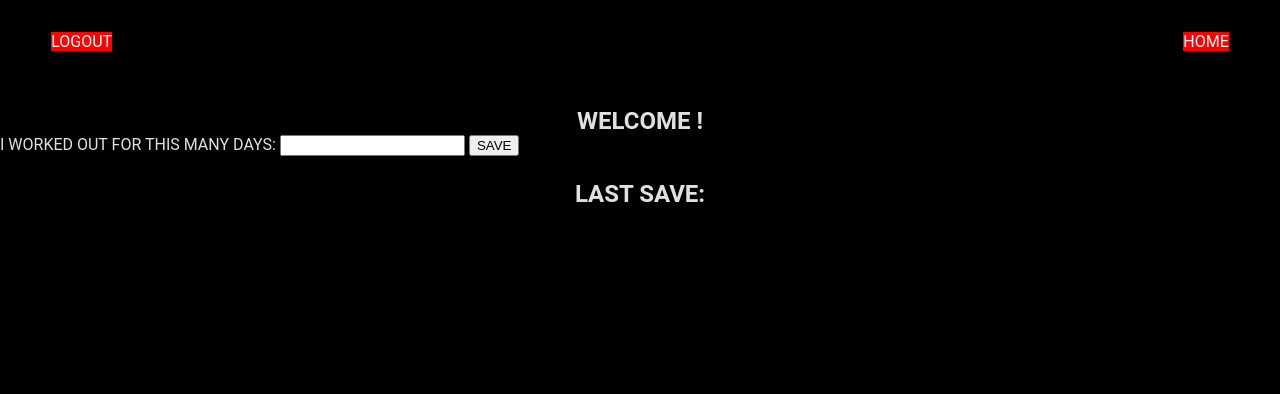
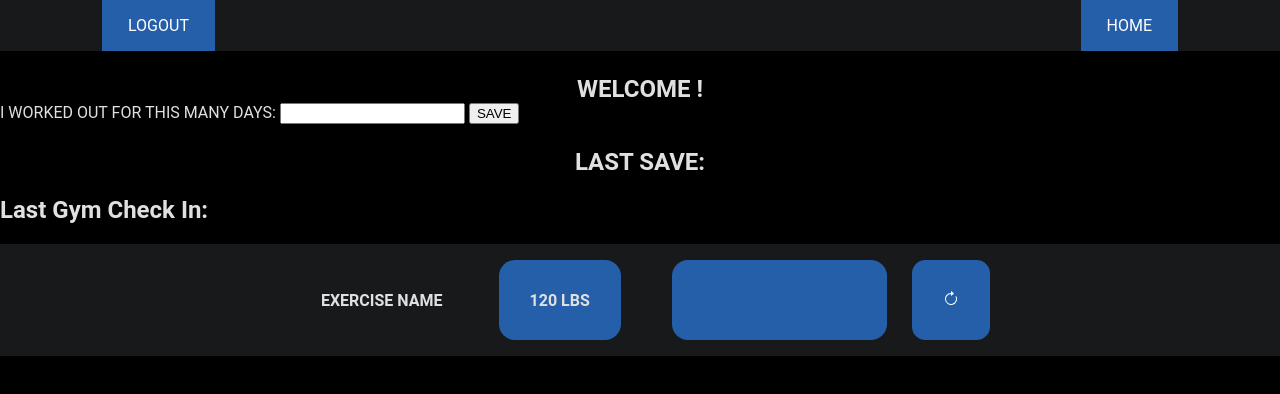
Before and after one commit to A1exYeh/gymAPP, a website: page public/dashboard.html in a window 1280 px wide. Drawn offline with Linux system fonts and the light colour scheme; no server answers.

Commit message:
Add basic styling and setup for exercise list

```diff
--- a/public/dashboard.html
+++ b/public/dashboard.html
@@ -9,11 +9,9 @@
 <body>
     <header>
         <section id="dashHeader">
-            <nav>
-                <ul id="dashNav">
-                    <li><a href="" id="logOutButton">LOGOUT</a></li>
-                    <li><a href="../public/index.html">HOME</a></li>
-                </ul>
+            <nav id="dashNav">
+                <a href="" id="logOutButton">LOGOUT</a>
+                <a href="./index.html">HOME</a>
             </nav>
         </section>
         <section id="userDashboard">
@@ -23,6 +21,24 @@
             <input type="submit" value="SAVE" id="saveButton">
             <h1>LAST SAVE: <span id="savedInput"></span></h1>
         </section>
+        <seciton id="exerciseSection">
+            <h2>Last Gym Check In: <span id="lastGymVisit"></span></h2>
+            <div id="exerciseList">
+                <div id="exerciseCard">
+                    <h3 id="exerciseTitle">EXERCISE NAME</h3>
+                    <div id="exerciseLastWeight">120 LBS</div>
+                    <label for="newExerciseWeight"></label>
+                    <input type="number" id="newExerciseWeight">
+                    <button id="updateExercise">
+                        <svg xmlns="http://www.w3.org/2000/svg" width="16" height="16" fill="currentColor" class="bi bi-arrow-clockwise" viewBox="0 0 16 16">
+                            <path fill-rule="evenodd" d="M8 3a5 5 0 1 0 4.546 2.914.5.5 0 0 1 .908-.417A6 6 0 1 1 8 2z"/>
+                            <path d="M8 4.466V.534a.25.25 0 0 1 .41-.192l2.36 1.966c.12.1.12.284 0 .384L8.41 4.658A.25.25 0 0 1 8 4.466"/>
+                          </svg>
+                    </button>
+                </div>
+            </div>
+
+        </seciton>
     </header>
     <script src="./main.js"></script>
 </body>
--- a/public/styles.css
+++ b/public/styles.css
@@ -82,23 +82,81 @@ header h1 {
     justify-content: flex-end;
     align-items: center;
     gap: 2vw;
-    list-style: none;
     height: auto;
-    padding: 0;
-    margin: 4vh 4vw;
+    margin: 0;
     font-size: clamp(1vw, 1em, 2vw);
+    background: #18191b;
 }
 
 #dashNav, #dashNav a {
     color: white;
+    font-size: clamp(1em, 1vw, 3vw);
 }
 
 #dashNav a {
-    background-color: red;
-    height: auto;
+    background-color: #255faa;
+    padding: 2vh 2vw;
     text-decoration: none;
+    margin-right: 8vw;
 }
 
-#dashNav li:nth-child(1) {
+#dashNav a:hover {
+    background-color: #62a6ff;
+}
+
+#dashNav #logOutButton {
     margin-right: auto;
+    margin-left: 8vw;
 }
+
+#exerciseCard {
+    background: #18191b;
+    display: flex;
+    flex-direction: row;
+    justify-items: center;
+    justify-content: center;
+    align-items: center;
+    padding: 2vh 2vw;
+    gap: 2vw;
+    width: auto;
+    overflow: hidden;
+}
+
+#exerciseCard h3#exerciseTitle {
+    text-align: center;
+    margin: 0;
+    border-radius: 1em;
+    font-size: 1em;
+    padding: 2.4vw;
+}
+
+
+#exerciseCard div#exerciseLastWeight {
+    background-color: #255faa;
+    font-size: 1em;
+    border-radius: 1em;
+    padding: 2.4vw;
+    font-weight: bold;
+}
+
+#exerciseCard #newExerciseWeight {
+    background-color: #255faa;
+    color: white;
+    width: 12vw;
+    padding: 2.4vw;
+    border-radius: 1em;
+    font-size: 1em;
+    border: none;
+}
+
+#exerciseCard #newExerciseWeight:focus {
+    outline: solid #62a6ff;
+}
+
+#exerciseCard #updateExercise {
+    padding: 2.4vw;
+    border-radius: 1em;
+    border: none;
+    color: white;
+    background-color: #255faa;
+}
```
